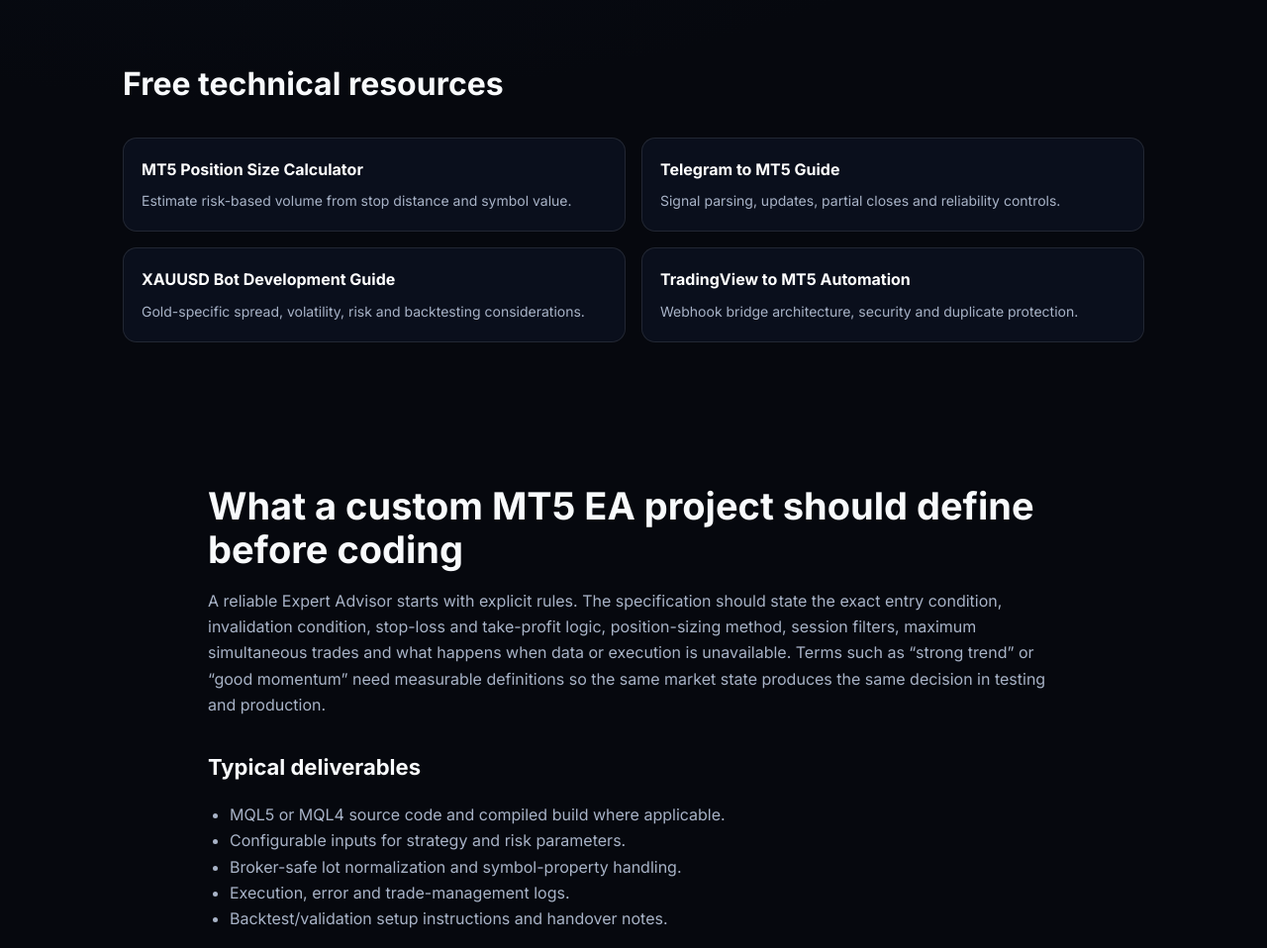
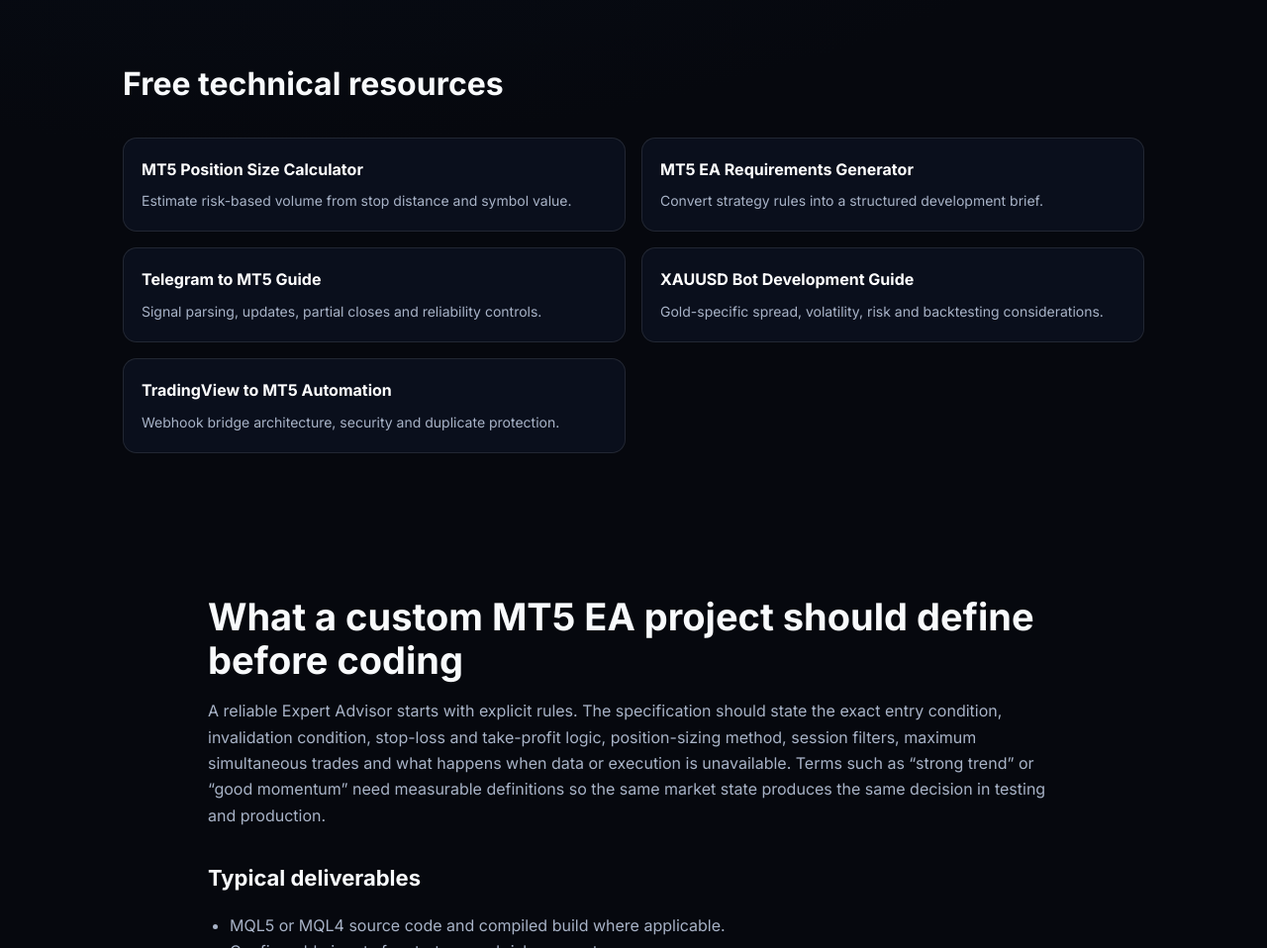
Before and after one commit to NadirAliOfficial/nextgentechdev-portal, a website: page trading-bot-development.html in a window 1280 px wide. Shown: the part 1700-2658 px from the top of the page at 99% size. Drawn offline with Linux system fonts and the light colour scheme.

Commit message:
Link free EA requirements generator from trading service

```diff
--- a/trading-bot-development.html
+++ b/trading-bot-development.html
@@ -26,7 +26,7 @@
 <section class="hero"><div class="eyebrow">Custom engineering service</div><h1>Custom Trading Bot and MT5 Automation Development</h1><p class="lead">We implement your defined trading logic as software, including entries, exits, risk controls, alerts and broker integrations. Performance is tested, not promised.</p><a class="cta" href="/#contact">Discuss your project</a></section>
 <section class="grid"><article class="card"><h2>MT4 and MT5 systems</h2><p>Translate strategy rules into Expert Advisors and utilities.</p><ul><li>Entry and exit logic</li><li>Stop-loss and take-profit management</li><li>Position sizing</li><li>Session and spread filters</li></ul></article><article class="card"><h2>TradingView automation</h2><p>Build Pine Script indicators and strategies with webhook integration.</p><ul><li>Pine Script logic</li><li>Alerts and webhooks</li><li>Signal formatting</li><li>Broker bridge workflows</li></ul></article><article class="card"><h2>Broker and API integrations</h2><p>Connect approved broker/exchange APIs to custom execution logic.</p><ul><li>REST and WebSocket APIs</li><li>Order-state handling</li><li>Risk gates</li><li>Logging and reconciliation</li></ul></article><article class="card"><h2>Validation tooling</h2><p>Support reproducible testing and diagnostics without making profit guarantees.</p><ul><li>Backtest support</li><li>Walk-forward workflows</li><li>Execution-cost assumptions</li><li>Trade and error logs</li></ul></article></section>
 <section class="section"><h2>Common questions</h2><div class="faq"><h3>Can you guarantee profit or win rate?</h3><p class="muted">No. Trading results depend on strategy, data, execution and future market conditions. Development can implement and test rules, but cannot guarantee future profit.</p></div></section>
-<section class="section"><h2>Free technical resources</h2><div class="resource-links"><a class="resource-link" href="/mt5-position-size-calculator"><strong>MT5 Position Size Calculator</strong><span>Estimate risk-based volume from stop distance and symbol value.</span></a><a class="resource-link" href="/mt5-telegram-copy-trading-bot"><strong>Telegram to MT5 Guide</strong><span>Signal parsing, updates, partial closes and reliability controls.</span></a><a class="resource-link" href="/xauusd-trading-bot-development"><strong>XAUUSD Bot Development Guide</strong><span>Gold-specific spread, volatility, risk and backtesting considerations.</span></a><a class="resource-link" href="/pine-script-to-mt5-automation"><strong>TradingView to MT5 Automation</strong><span>Webhook bridge architecture, security and duplicate protection.</span></a></div></section>
+<section class="section"><h2>Free technical resources</h2><div class="resource-links"><a class="resource-link" href="/mt5-position-size-calculator"><strong>MT5 Position Size Calculator</strong><span>Estimate risk-based volume from stop distance and symbol value.</span></a><a class="resource-link" href="/mt5-ea-requirements-generator"><strong>MT5 EA Requirements Generator</strong><span>Convert strategy rules into a structured development brief.</span></a><a class="resource-link" href="/mt5-telegram-copy-trading-bot"><strong>Telegram to MT5 Guide</strong><span>Signal parsing, updates, partial closes and reliability controls.</span></a><a class="resource-link" href="/xauusd-trading-bot-development"><strong>XAUUSD Bot Development Guide</strong><span>Gold-specific spread, volatility, risk and backtesting considerations.</span></a><a class="resource-link" href="/pine-script-to-mt5-automation"><strong>TradingView to MT5 Automation</strong><span>Webhook bridge architecture, security and duplicate protection.</span></a></div></section>
 <section class="content">
 <h2>What a custom MT5 EA project should define before coding</h2>
 <p>A reliable Expert Advisor starts with explicit rules. The specification should state the exact entry condition, invalidation condition, stop-loss and take-profit logic, position-sizing method, session filters, maximum simultaneous trades and what happens when data or execution is unavailable. Terms such as “strong trend” or “good momentum” need measurable definitions so the same market state produces the same decision in testing and production.</p>
```
